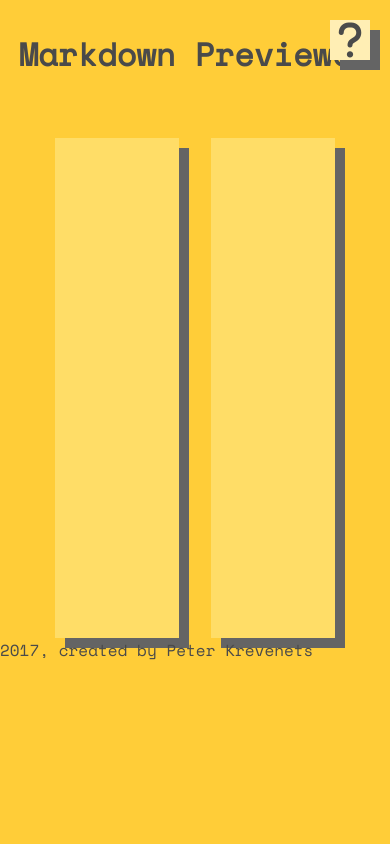
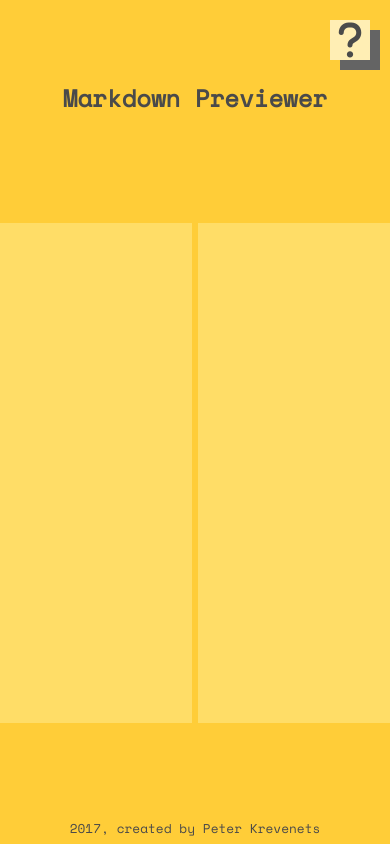
Before and after one commit to gurugu-fcc-projects/FCC_markdown_previewer, a React (Create React App) app: page / in a window 390 px wide. Built offline with nearby package versions, Linux system fonts and the light colour scheme.

Commit message:
Add styles for mobile

```diff
--- a/src/styles/main.scss
+++ b/src/styles/main.scss
@@ -12,14 +12,20 @@
         1. VARIABLES
 ------------------------- */
 
+/* 1.1 Color variables */
 $bg-color:    #FFCD38;
 $panel-color: #FFDD67;
 $text-color:  #4A4A4A;
 
+/* 1.2 Font variables */
 // $main-font: 'VT323', monospace;
 $main-font: 'Space Mono', monospace;
 
+/* 1.3 Visuals variables */
 $shadow: 10px 10px lighten($text-color, 10%);
+
+/* 1.4 Responsive variables */
+$breakpoint-mobile: 768px;
 
 /* -------------------------
         2. GLOBAL STYLES
@@ -43,19 +49,36 @@ body {
   display: flex;
   flex-direction: column;
   justify-content: space-between;
+  height: 100vh;
 }
 
 .app-title {
-  margin-top: 30px;
+  padding-top: 20px;
+  margin-top: 60px;
   text-align: center;
+}
+
+@media (max-width: $breakpoint-mobile) {
+  .app-title {
+    font-size: 1.5em;
+  }
 }
 
 .text-panels {
   display: flex;
   justify-content: space-around;
   width: 80%;
-  margin: 10% 10% 0;
+  margin: 0 10%;
   height: 500px;
+}
+
+@media (max-width: $breakpoint-mobile) {
+  .text-panels {
+    display: flex;
+    width: 100%;
+    margin: 0;
+    height: 500px;
+  }
 }
 
 .text-panel-left,
@@ -64,6 +87,23 @@ body {
   height: 100%;
   box-shadow: $shadow;
   background-color: $panel-color;
+}
+
+@media (max-width: $breakpoint-mobile) {
+  .text-panel-left,
+  .text-panel-right {
+    width: 50%;
+    box-shadow: none;
+  }
+  .text-panel-left {
+    border-right: 6px solid $bg-color;
+  }
+}
+
+footer {
+  text-align: center;
+  font-size: .8em;
+  line-height: 30px;
 }
 
 .help-button {
```
